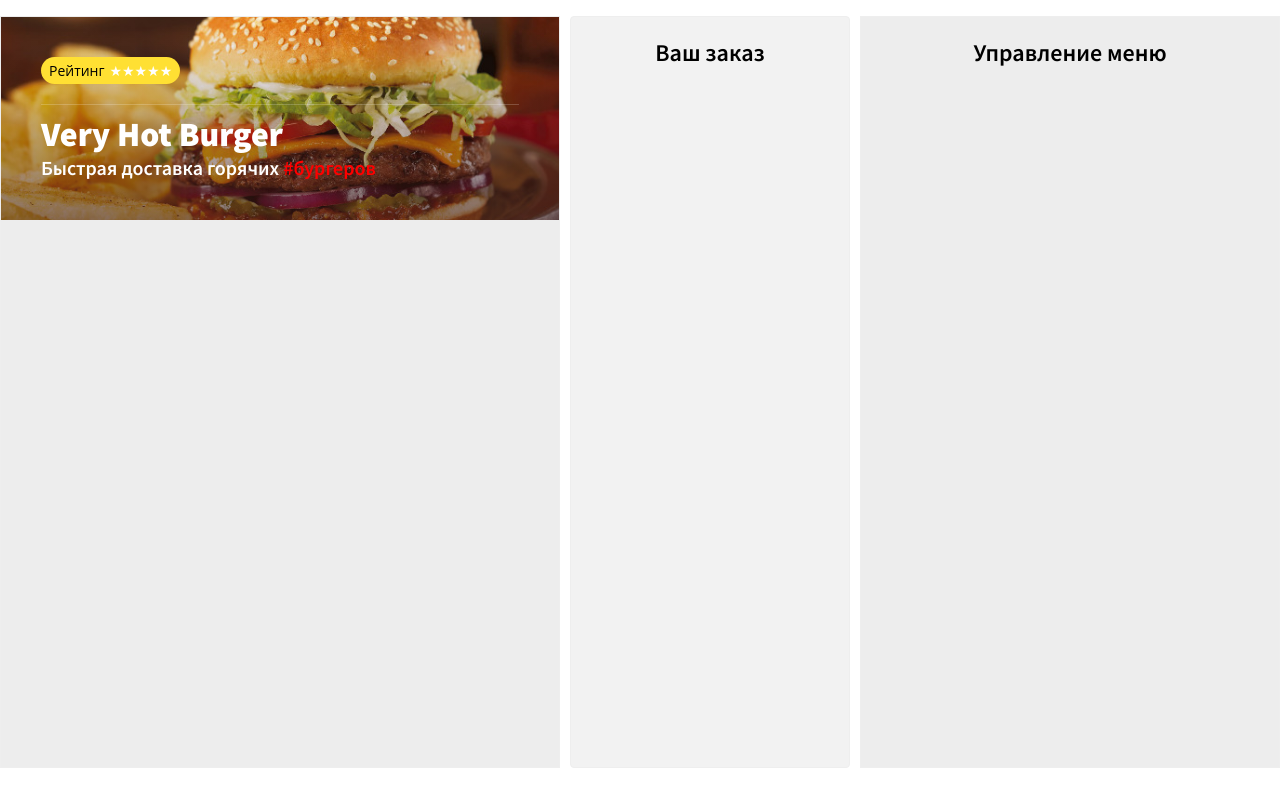
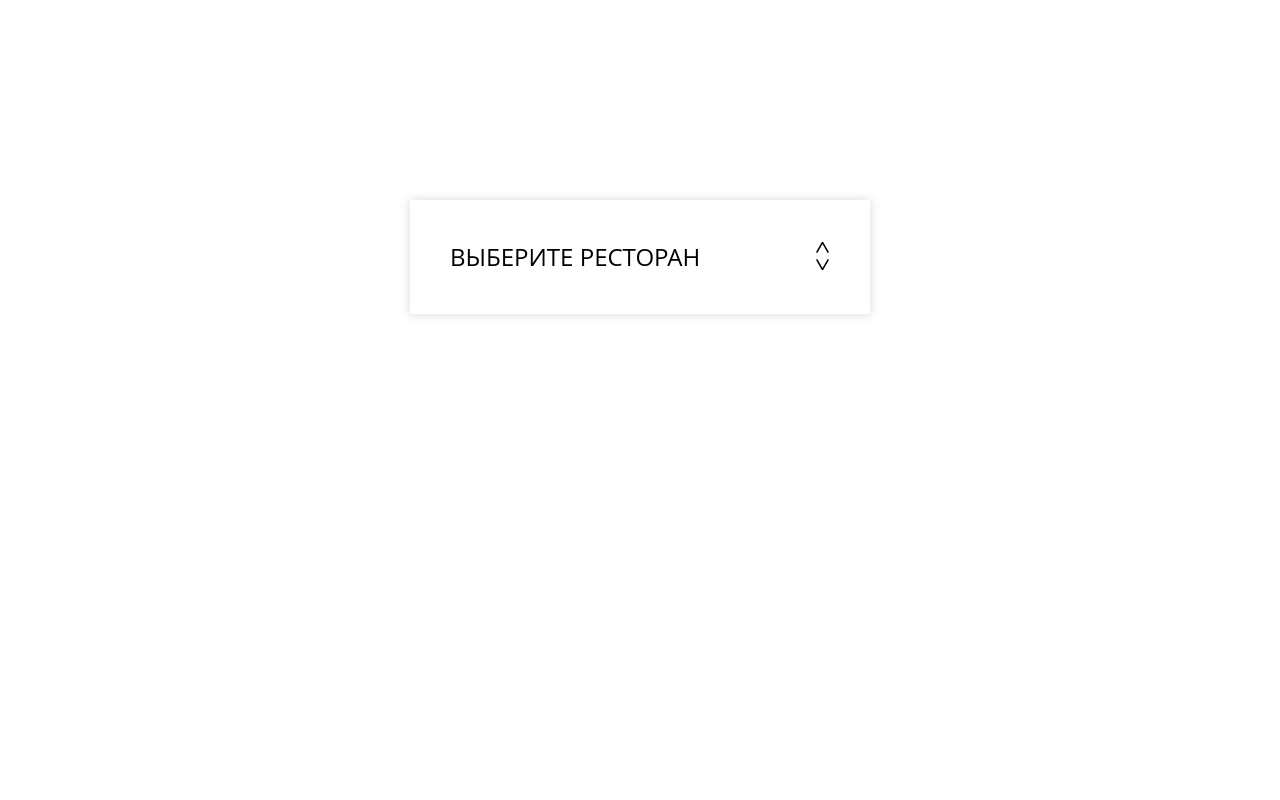
Before and after one commit to ivgrr/react-burgers, a React (Create React App) app: page / in a window 1280 px wide. Built offline with nearby package versions, Linux system fonts and the light colour scheme.

Commit message:
add-router-and-notfound-page

```diff
--- /dev/null
+++ b/src/components/NotFound.js
@@ -0,0 +1,11 @@
+import React from 'react'
+
+const NotFound = () => {
+    return(
+        <div>
+            <h2>The Page is Not Found</h2>
+        </div>
+    );
+}
+
+export default NotFound;
--- /dev/null
+++ b/src/components/Router.js
@@ -0,0 +1,19 @@
+import React from 'react'
+import { BrowserRouter, Route, Switch} from 'react-router-dom'
+import Landing from "./Landing";
+import App from "./App";
+import NotFound from "./NotFound";
+
+const Router = () => {
+    return (
+        <BrowserRouter>
+            <Switch>
+                <Route exact path='/' component={Landing} />
+                <Route path='/restaurant/:restaurantId' component={App} />
+                <Route component={NotFound} />
+            </Switch>
+        </BrowserRouter>
+    );
+}
+
+export default Router;
--- a/src/index.js
+++ b/src/index.js
@@ -1,6 +1,6 @@
 import React from 'react'
 import {render} from 'react-dom'
-import App from './components/App'
+import Router from './components/Router'
 import './css/style.css'
 
-render(<App/>, document.querySelector('#root'))
+render(<Router/>, document.querySelector('#root'))
```
